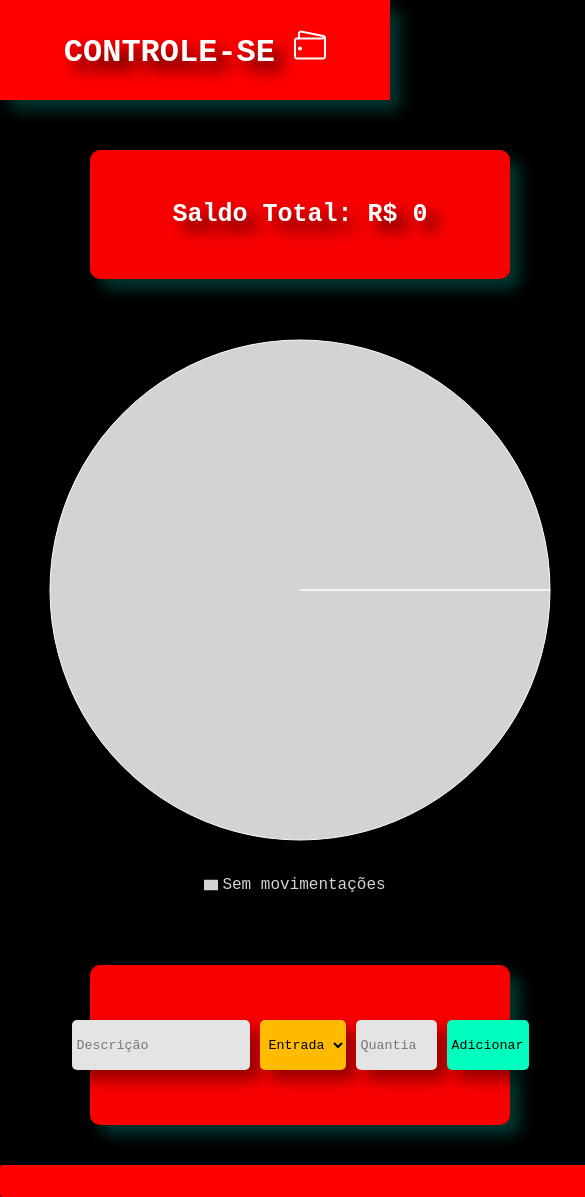
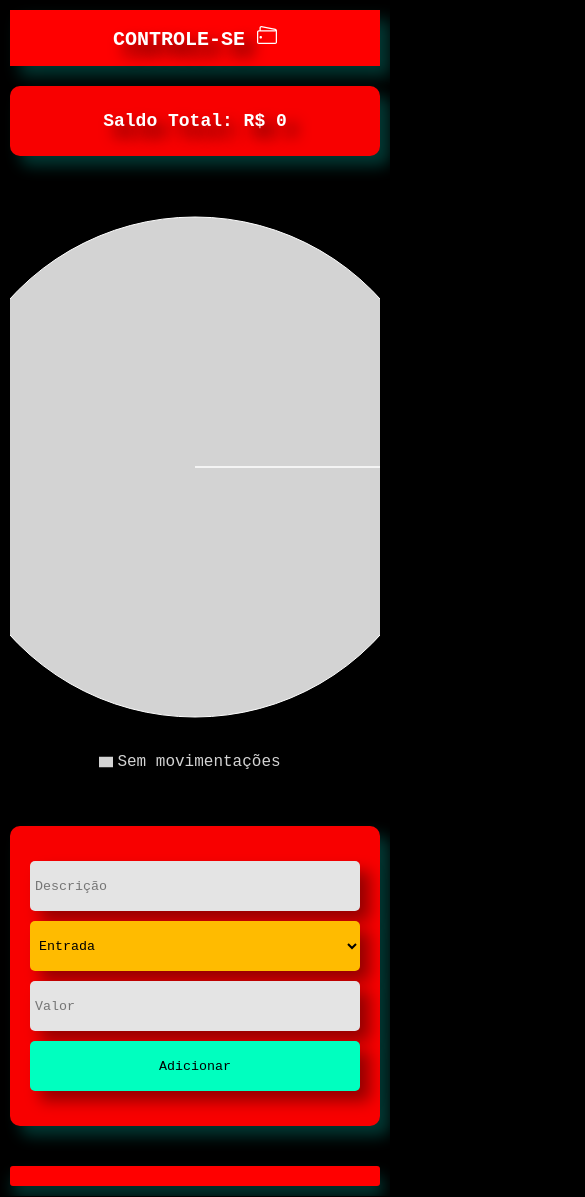
Before and after one commit to Felipesaraiva113/controle-se, a React (Vite) app: page / in a window 390 px wide. Shown: the whole page, 585 px wide, since content can reach past the window. Built offline with nearby package versions, Linux system fonts and the light colour scheme.

Commit message:
iniciar configuração da flexibilidade para diferentes telas

```diff
--- a/index.html
+++ b/index.html
@@ -1,7 +1,7 @@
 <!doctype html>
 <html lang="pt-br">
   <head>
-    <meta charset="UTF-8" />
+    <meta charset="UTF-8"  name="viewport" content="width=device-width, initial-scale=1.0" />
     <link rel="icon" type="image/png" href="/wallet.png" />
     <meta name="viewport" content="width=device-width, initial-scale=1.0" />
     <title>Controle-se</title>
--- a/src/components/App.module.css
+++ b/src/components/App.module.css
@@ -1,3 +1,4 @@
+/* DESKTOP (Inalterado) */
 .h2 {
   background-color: rgba(248, 0, 0, 1);
   padding: 50px;
@@ -11,3 +12,19 @@
   margin-bottom: 20px;
   font-size: 25px;
 }
+
+/* RESPONSIVO */
+@media (max-width: 912px) {
+  .h2 {
+    width: 100% !important;
+    padding: 25px !important;
+    margin-top: 20px;
+  }
+}
+
+@media (max-width: 430px) {
+  .h2 {
+    font-size: 18px;
+    padding: 15px;
+  }
+}
--- a/src/components/Form.module.css
+++ b/src/components/Form.module.css
@@ -1,3 +1,4 @@
+/* DESKTOP (Inalterado) */
 .form {
   background-color: rgba(248, 0, 0, 1);
   padding: 50px;
@@ -11,6 +12,7 @@
   align-items: center;
   justify-content: center;
 }
+
 .input {
   padding: 5px;
   margin: 5px;
@@ -21,6 +23,7 @@
   background-color: rgb(228, 228, 228);
   color: black;
 }
+
 .button {
   padding: 5px;
   margin: 5px;
@@ -31,6 +34,7 @@
   cursor: pointer;
   background-color: rgb(0, 255, 191);
 }
+
 .select {
   padding: 5px;
   margin: 5px;
@@ -39,4 +43,26 @@
   height: 50px;
   box-shadow: 10px 10px 15px rgba(0, 0, 0, 0.4);
   background-color: rgb(255, 187, 0);
+  cursor: pointer;
 }
+
+/* RESPONSIVO */
+@media (max-width: 912px) {
+  .form {
+    width: 100% !important; /* Ocupa a largura total da coluna */
+    padding: 30px 20px !important; /* Reduz o padding interno gigante de 50px */
+  }
+}
+
+@media (max-width: 430px) {
+  .form {
+    flex-direction: column; /* Empilha os campos no celular */
+    padding: 20px 15px;
+    margin-top: 20px;
+  }
+
+  .input, .select, .button {
+    width: 100%; /* Todos os campos ocupam a largura total no mobile */
+    margin: 5px 0;
+  }
+}
--- a/src/components/List.module.css
+++ b/src/components/List.module.css
@@ -1,4 +1,4 @@
-/* Container principal vermelho com rolagem */
+/* DESKTOP (Inalterado) */
 .div_listagem {
   background-color: #ff0000;
   border-radius: 3px;
@@ -6,14 +6,11 @@
   box-shadow: 3px 10px 15px rgba(6, 184, 169, 0.3);
   margin-top: 20px;
   width: 600px;
-
-  /* Mantém a altura fixa e adiciona a barra de rolagem quando necessário */
   max-height: 580px;
   overflow-y: auto;
   box-sizing: border-box;
 }
 
-/* Customização da barra de rolagem interna */
 .div_listagem::-webkit-scrollbar {
   width: 6px;
 }
@@ -32,7 +29,6 @@
   background: rgba(255, 255, 255, 0.8);
 }
 
-/* Removendo marcadores padrões da lista (ul) */
 .div_listagem ul {
   list-style: none;
   margin: 0;
@@ -42,40 +38,23 @@
   gap: 10px;
 }
 
-/* Estilo de cada linha (li) com GRID interno para alinhar colunas perfeitamente */
 .div_listagem li {
   background-color: #ffffff;
   color: #111111;
   padding: 16px 20px;
   border-radius: 8px;
   font-family: inherit;
-  font-size: 24px; /* Ajustado levemente para caber confortavelmente em 600px */
+  font-size: 24px;
   font-weight: 500;
   box-shadow: 0 2px 4px rgba(0, 0, 0, 0.15);
-
-  /* Define alinhamento em colunas fixas */
   display: grid;
-  /* Colunas:
-     1. Descrição (largura flexível)
-     2. Valor (largura fixa)
-     3. Seta (largura fixa centralizada)
-     4. Data (largura fixa)
-     5. Lixeira (largura fixa no final)
-  */
   grid-template-columns: 140px 80px 40px 160px 40px;
   align-items: center;
   justify-content: space-between;
   text-align: left;
-}
-
-/* Opcional: Para ocultar os caracteres de barra '|' soltos que ficam desalinhados */
-/* Se quiser sumir com as barras do JSX mantendo o visual limpo, adicione isso: */
-.div_listagem li {
-  /* Alinha os textos e ícones nas colunas correspondentes */
   white-space: nowrap;
 }
 
-/* Estilização para o ícone de Deletar (Lixeira) */
 .div_listagem li span {
   cursor: pointer;
   display: inline-flex;
@@ -84,7 +63,7 @@
   padding: 4px;
   color: #333333;
   transition: color 0.2s ease, transform 0.2s ease;
-  justify-self: end; /* Gruda a lixeira na ponta direita */
+  justify-self: end;
 }
 
 .div_listagem li span:hover {
@@ -92,8 +71,29 @@
   transform: scale(1.15);
 }
 
-/* Estilização para os ícones (setas) */
 .div_listagem li svg {
   vertical-align: middle;
-  justify-self: center; /* Centraliza a seta no meio da sua coluna */
+  justify-self: center;
 }
+
+/* RESPONSIVO */
+@media (max-width: 912px) {
+  .div_listagem {
+    width: 100% !important; /* Libera os 600px fixos em telas menores */
+    max-width: 100%;
+    overflow-x: auto;
+  }
+}
+
+@media (max-width: 430px) {
+  .div_listagem {
+    padding: 10px;
+    overflow-x: auto; /* Permite rolar a lista para o lado caso a tela do celular seja muito estreita */
+  }
+
+  .div_listagem li {
+    font-size: 16px !important; /* Reduz fonte de 24px para caber no celular sem estourar */
+    padding: 10px 12px;
+    grid-template-columns: 100px 60px 30px 100px 30px;
+  }
+}
--- a/src/components/Title.module.css
+++ b/src/components/Title.module.css
@@ -1,3 +1,4 @@
+/* DESKTOP (Inalterado) */
 .header {
   background-color: rgb(255, 0, 0);
   padding: 10px;
@@ -6,12 +7,26 @@
   height: 100px;
   box-shadow: 10px 10px 15px rgba(6, 184, 169, 0.3);
   display: flex;
-  justify-content: center; /* Centraliza horizontalmente */
+  justify-content: center;
   align-items: center;
 }
 
 .h1 {
   color: white;
   text-shadow: 10px 10px 15px rgba(0, 0, 0, 0.8);
+}
 
+/* RESPONSIVO (Mobile até 430px e Tablet até 912px) */
+@media (max-width: 912px) {
+  .header {
+    height: auto;
+    padding: 15px 10px;
   }
+}
+
+@media (max-width: 430px) {
+  .h1 {
+    font-size: 20px;
+    text-align: center;
+  }
+}
--- a/src/components/TransactionForm.jsx
+++ b/src/components/TransactionForm.jsx
@@ -46,7 +46,7 @@ function TransactionForm({ onAddTransaction, dataFormatada }) {
                 <option value='entrada'>Entrada</option>
                 <option value='saida'>Saída</option>
             </select>
-            <input type="number" placeholder="Quantia em R$"
+            <input type="number" placeholder="Valor"
                 step='0.01'
                 min='0'
                 value={amount}
--- a/src/styles/global.css
+++ b/src/styles/global.css
@@ -1,23 +1,29 @@
+/* ==========================================
+   RESET E BASE
+   ========================================== */
 * {
-    margin: 0;
-    padding: 0;
-    box-sizing: border-box;
-    font-family: 'Courier New', Courier, monospace;
+  margin: 0;
+  padding: 0;
+  box-sizing: border-box;
+  font-family: 'Courier New', Courier, monospace;
+}
 
+body {
+  background-color: #000000;
+  color: #ffffff;
+  overflow-x: hidden; /* Evita que a página role para os lados no celular */
 }
-body {
-    background-color: black;
-    color: white;
 
-}
 .app {
   display: flex;
   flex-direction: column;
   width: 100%;
+  max-width: 1450px;
+  margin: 0 auto;
+  padding: 20px;
+}
 
-  margin: 0 auto;
-
-}
+/* Header principal */
 .app > div:first-child {
   width: 100%;
   display: flex;
@@ -25,30 +31,48 @@ body {
   align-items: center;
   margin-bottom: 30px;
 }
+
+/* ==========================================
+   GRID LAYOUT (DESKTOP PADRÃO: Acima de 912px)
+   ========================================== */
 .grid-layout {
   display: grid;
-  grid-template-columns: 1fr 1fr;
-  gap: 16px;
-  max-width: 1450px;
-  margin: 0 auto;
+  grid-template-columns: 1fr 1fr; /* 2 colunas lado a lado */
+  gap: 20px;
   width: 100%;
 }
-.painel-esquerdo {
+
+.painel-esquerdo,
+.painel-direito {
   display: flex;
   flex-direction: column;
   align-items: center;
   justify-content: flex-start;
+  width: 100%;
 }
+
 .painel-direito {
-  display: flex;
-  flex-direction: column;
-  gap: 20px; /* Espaçamento entre o Formulário e a Listagem */
-  align-items: center;
-  justify-content: flex-start;
+  gap: 20px;
 }
-@media (max-width: 768px) {
-  .grid-layout {
-    grid-template-columns: 1fr;
+
+/* ==========================================
+   RESPONSIVIDADE: TABLETS E CELULARES (Até 912px)
+   ========================================== */
+@media screen and (max-width: 912px) {
+  .app {
+    padding: 10px;
   }
 
+  /* FORÇA O GRID A VIRAR 1 COLUNA ÚNICA (Painel 2 vai para baixo do 1) */
+  .grid-layout {
+    grid-template-columns: 1fr !important;
+    gap: 30px;
+  }
+
+  /* Ajusta o Header para não estourar em telas médias */
+  .app > div:first-child {
+    flex-direction: column;
+    gap: 10px;
+    text-align: center;
+  }
 }
```
Lines whose indentation alone changed are shown as unchanged.
